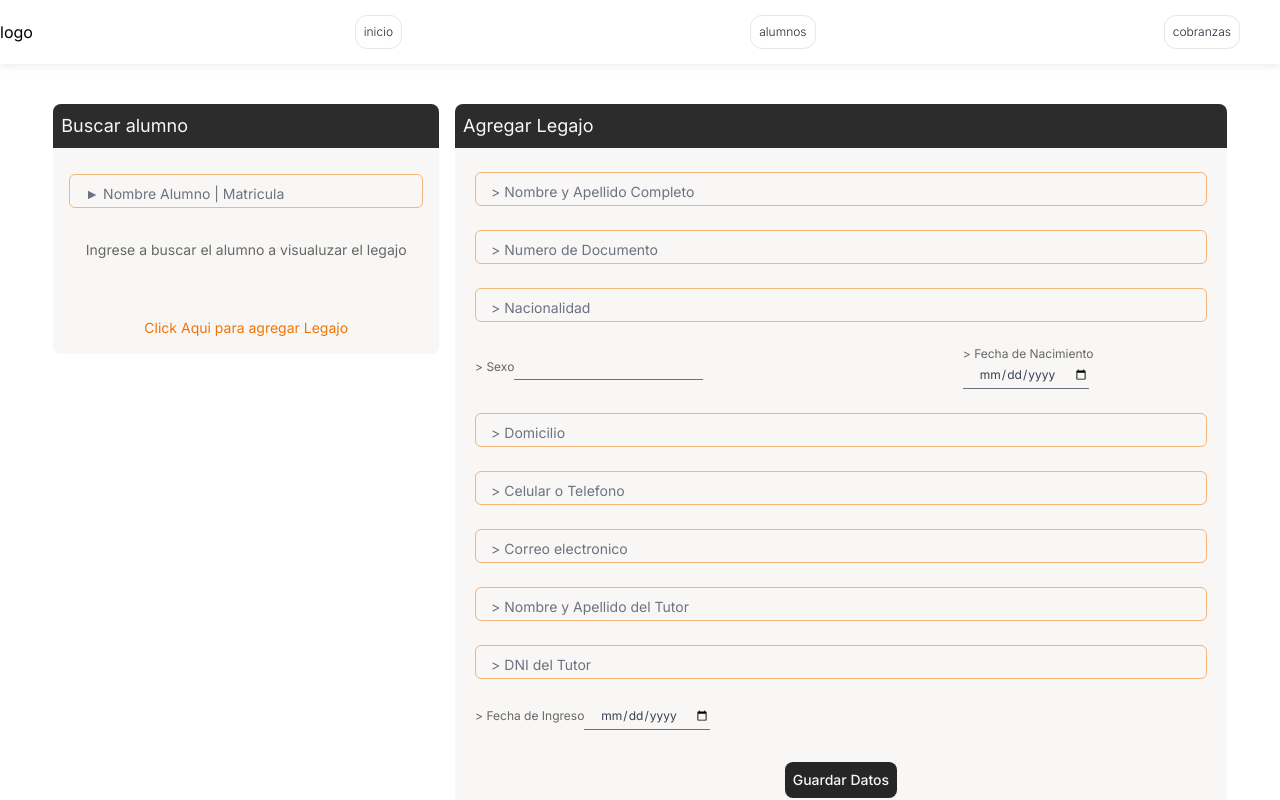
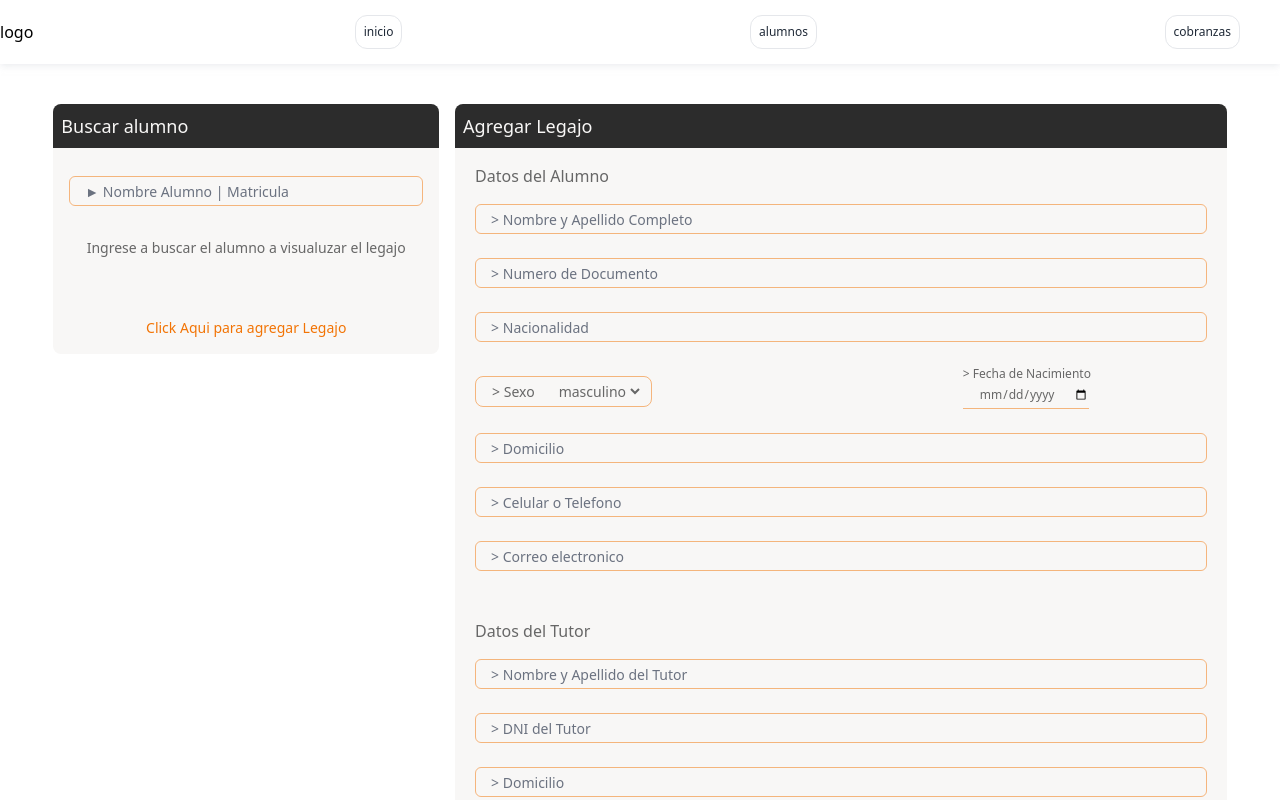
Before and after one commit to RamiroQuiro/cobranzaEscolar, a Next.js app: page /dashboard/alumnos in a window 1280 px wide. Both pictures are taken after a click on the button "Click Aqui para agregar Legajo". Shown: the top 800 px of the page. Built offline with nearby package versions, Linux system fonts and the light colour scheme; what tailwindcss-bg-patterns would draw is missing.

Commit message:
formulario de carga de legajo nuevo

```diff
--- a/src/app/componentes/Boton1.jsx
+++ b/src/app/componentes/Boton1.jsx
@@ -1,9 +1,10 @@
 import React from 'react'
 
-export default function Boton1({children}) {
+export default function Boton1({onClick,children}) {
   return (
     <button
-    className=" mx-auto text-sm font-medium hover:text-primary-100 duration-200 bg-primary-600 rounded-lg p-2 text-primary-800 my-4"
+    onClick={onClick}
+    className=" mx-auto text-sm font-medium hover:text-primary-200 duration-200 bg-primary-600 rounded-lg p-2 text-primary-800 my-4"
     >{children}</button>
   )
 }
--- a/src/app/componentes/InputFomr.jsx
+++ b/src/app/componentes/InputFomr.jsx
@@ -6,7 +6,25 @@ export default function InputFomr({
   onChange,
   label,
   id,
+  options,
 }) {
+  if (label == "select") {
+    return (
+      <label
+        htmlFor="diluyentes"
+        className="peer w- text-sm  py-1 mt-2 pl-4 focus:bg-transparent  bg-transparent shadow-none border rounded-lg p-2 text-primary-text  border-primary-100/50 outline-none  focus:outline-none relative"
+      >
+        {children}
+        <select name="diluyentes" id="" onChange={onChange} className="ml-5 text-primary-text  bg-transparent ">
+          {options?.map((option, i) => (
+            <option key={i} value={option} className="p-1">
+              {option}
+            </option>
+          ))}
+        </select>
+      </label>
+    )
+  }
   if (label == "date") {
     return (
       <div
@@ -21,7 +39,7 @@ export default function InputFomr({
             id={name}
             value={value}
             required={true}
-            className="peer w- py-1 pl-4 focus:bg-transparent  bg-transparent shadow-none border-0 border-b text-gray-700 border-gray-500 outline-none focus:outline-none relative z-10 valid:bg-transparent bg-"
+            className="peer w- py-1 pl-4 focus:bg-transparent  bg-transparent shadow-none border-0 border-b text-primary-text  border-primary-100/50 outline-none focus:outline-none relative z-10 valid:bg-transparent bg-"
           />
         </label>
       </div>
@@ -41,7 +59,7 @@ export default function InputFomr({
         id={name}
         value={value}
         required={true}
-        className="peer w-full py-1 pl-8 bg-transparent shadow-none border border-primary-100/50 rounded-md text-gray-500  outline-none focus:outline-none relative z-10 valid:bg-transparent"
+        className="peer w-full py-1 pl-8 bg-transparent text-sm shadow-none border border-primary-100/50 rounded-md text-gray-500  outline-none focus:outline-none relative z-10 valid:bg-transparent"
       />
       {/* <FontAwesomeIcon icon={faIcon} className="text-gray-500 absolute left-0 bottom-3 h-2/6" />  */}
       <label
--- a/src/app/dashboard/alumnos/AgregarLegajo.jsx
+++ b/src/app/dashboard/alumnos/AgregarLegajo.jsx
@@ -2,11 +2,12 @@
 import Boton1 from "@/app/componentes/Boton1";
 import CabeceraContenedor from "@/app/componentes/CabeceraContenedor";
 import InputFomr from "@/app/componentes/InputFomr";
+import { contextData } from "@/context/contextData";
 import { useState } from "react";
 
 export default function AgregarLegajo() {
   const [form, setForm] = useState({});
-
+const cargarNewLegajo= contextData((state)=>state.cargarNewLegajo)
   const handleForm = (e) => {
     setForm({ ...form, [e.target.name]: e.target.value });
   };
@@ -36,13 +37,15 @@ export default function AgregarLegajo() {
       id: 4,
     },
     {
-      label: "date",
+      label: "select",
       name: "sexo",
-      type: "text",
+      type: "select",
+      options: ["masculino", "femenino"],
       onChange: handleForm,
       children: "> Sexo",
       id: 5,
-    },    {
+    },
+    {
       label: "date",
       name: "fechaNac",
       type: "date",
@@ -56,7 +59,7 @@ export default function AgregarLegajo() {
       type: "text",
       onChange: handleForm,
       children: "> Domicilio",
-        id: 20,
+      id: 10,
     },
     {
       label: "",
@@ -64,7 +67,7 @@ export default function AgregarLegajo() {
       type: "number",
       onChange: handleForm,
       children: "> Celular o Telefono",
-        id: 21,
+      id: 11,
     },
     {
       label: "",
@@ -72,7 +75,7 @@ export default function AgregarLegajo() {
       type: "email",
       onChange: handleForm,
       children: "> Correo electronico",
-        id: 22,
+      id: 12,
     },
 
     {
@@ -81,7 +84,7 @@ export default function AgregarLegajo() {
       type: "text",
       onChange: handleForm,
       children: "> Nombre y Apellido del Tutor",
-      id: 6,
+      id: 50,
     },
     {
       label: "",
@@ -89,7 +92,38 @@ export default function AgregarLegajo() {
       type: "number",
       onChange: handleForm,
       children: "> DNI del Tutor",
-      id: 6,
+      id: 51,
+    }, {
+        label: "",
+        name: "domicilioTutor",
+        type: "text",
+        onChange: handleForm,
+        children: "> Domicilio",
+        id: 52,
+      },
+      {
+        label: "",
+        name: "celularTutor",
+        type: "number",
+        onChange: handleForm,
+        children: "> Celular o Telefono",
+        id: 53,
+      },
+      {
+        label: "",
+        name: "emailTutor",
+        type: "email",
+        onChange: handleForm,
+        children: "> Correo electronico",
+        id: 54,
+      },
+    {
+      label: "",
+      name: "legajo",
+      type: "number",
+      onChange: handleForm,
+      children: "> Numero de Legajo",
+      id: 30,
     },
     {
       label: "date",
@@ -97,10 +131,23 @@ export default function AgregarLegajo() {
       type: "date",
       onChange: handleForm,
       children: "> Fecha de Ingreso",
-      id: 10,
+      id: 32,
+    },
+    {
+      label: "select",
+      name: "nivelEducativo",
+      type: "select",
+      options: ["jardin", "primaria", "secundaria"],
+      onChange: handleForm,
+      children: " Nivel Educativo",
+      id: 31,
     },
   ];
 
+  const guardarLegajo=(e)=>{
+    e.preventDefault()
+    cargarNewLegajo(form)
+  }
   return (
     <div className="w-full mx-auto ">
       <CabeceraContenedor>Agregar Legajo</CabeceraContenedor>
@@ -108,13 +155,48 @@ export default function AgregarLegajo() {
         action=""
         className="py-4 md:px-5 w-full flex flex-wrap items-center justify-between mx-auto gap-2"
       >
-        <div
-        className=" w-full flex flex-wrap items-center justify-between mx-auto gap-2"
-        >
-
-        {inputs.map((input, index) => {
+        <div className=" w-full flex flex-wrap items-center justify-between mx-auto gap-2">
+          <h2 className="font-medium">Datos del Alumno</h2>
+          {inputs
+            ?.filter((input) => input.id >= 0 && input.id <= 20)
+            ?.map((input, index) => {
               return (
                 <InputFomr
+                  options={input.options}
+                  label={input.label}
+                  name={input.name}
+                  onChange={input.onChange}
+                  type={input.type}
+                  key={input.id}
+                >
+                  {input.children}
+                </InputFomr>
+              );
+            })}
+            <h2 className="font-medium mt-8">Datos del Tutor</h2>
+            {inputs
+            ?.filter((input) => input.id >= 50 && input.id <= 59)
+            ?.map((input, index) => {
+              return (
+                <InputFomr
+                  options={input.options}
+                  label={input.label}
+                  name={input.name}
+                  onChange={input.onChange}
+                  type={input.type}
+                  key={input.id}
+                >
+                  {input.children}
+                </InputFomr>
+              );
+            })}
+             <h2 className="font-medium mt-8">Datos Escolar</h2>
+            {inputs
+            ?.filter((input) => input.id >= 30 && input.id <= 39)
+            ?.map((input, index) => {
+              return (
+                <InputFomr
+                  options={input.options}
                   label={input.label}
                   name={input.name}
                   onChange={input.onChange}
@@ -127,7 +209,7 @@ export default function AgregarLegajo() {
             })}
         </div>
 
-      <Boton1>Guardar Datos</Boton1>
+        <Boton1 onClick={guardarLegajo}>Guardar Datos</Boton1>
       </form>
     </div>
   );
--- a/src/app/dashboard/layout.jsx
+++ b/src/app/dashboard/layout.jsx
@@ -10,7 +10,7 @@ export const metadata = {
 export default function DashboardLayout({ children }) {
   return (
     <html lang="es" >
-      <body >
+      <body className="overflow-x-hidden" >
         <main className="w-screen min-h-screen overflow-x-hidden relative">
           <NavBar/>
         {children}
--- a/src/context/contextData.js
+++ b/src/context/contextData.js
@@ -1,18 +1,26 @@
+import { create } from "zustand";
+import { v4 as uuidv4 } from "uuid";
+import { toast } from "react-hot-toast";
 
-  import { create } from "zustand";
-  import { v4 as uuidv4 } from "uuid";
-  import { toast } from "react-hot-toast";
+export const contextData = create((set, get) => ({
+  newLegajo: {},
+  legajos: [],
+  busquedaLegajo: "",
 
-  export const contextData = create((set, get) => ({
-    newLegajo:{},
-    legajos:[],
-    busquedaLegajo:"",
+  llenarBusquedaLegajo: (id) => {
+    set((state) => ({
+      ...state,
+      busquedaLegajo: id,
+    }));
+  },
+  cargarNewLegajo: (obj) => {
+    const objNew = { ...obj, uid: uuidv4().slice(0, 8) };
+    const{legajos}=get()
+    const newArray=legajos.concat(objNew)
 
-
-    llenarBusquedaLegajo:(id)=>{
-        set((state)=>({
-            ...state,busquedaLegajo:id
-        }))
-    }
-
-  }))
+    set((state) => ({
+      ...state,
+      legajos:newArray,
+    }));
+  },
+}));
```
Lines whose indentation alone changed are shown as unchanged.
